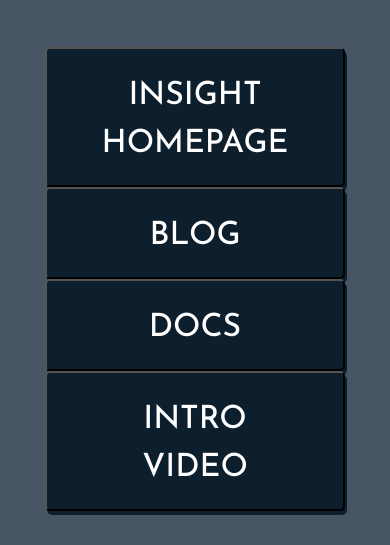
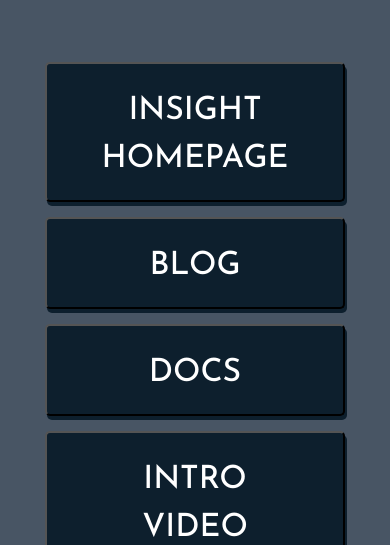
Before and after one commit to insight-icon/insight-icon-website, a plain HTML site: page index.html in a window 390 px wide. Shown: the part 233-778 px from the top of the page. Drawn offline with nearby package versions, Linux system fonts and the light colour scheme.

Commit message:
fix bugs in mobile, tablet view

```diff
--- a/css/styles.css
+++ b/css/styles.css
@@ -105,3 +105,7 @@ button:active {
 button:focus {
 	outline:0;
 }
+
+.col-lg-4, .col-lg-3, .col-lg-6, .col-lg-12 {
+	margin-top: 15px;
+}
--- a/index.html
+++ b/index.html
@@ -47,7 +47,7 @@
     <div class="tagline">Decentralized Consensus | ICON Blockchain</div>
     <div class="container">
         <div class="row">
-            <div class="col-md-3">
+            <div class="col-lg-3">
                 <a href="#">
                     <button class="link-button" onclick="window.location.href='https://www.insightdatascience.com/'">
                         INSIGHT<br>HOMEPAGE
@@ -55,21 +55,21 @@
                 </a>
             </div>
 
-            <div class="col-md-3">
+            <div class="col-lg-3">
                 <a href="#">
                     <button class="link-button" onclick="window.location.href='https://www.blog.insight-icon.net/'">
                         BLOG
                     </button>
                 </a>
             </div>
-            <div class="col-md-3">
+            <div class="col-lg-3">
                 <a href="#">
                     <button class="link-button" onclick="window.location.href='https://www.docs.insight-icon.net/'">
                         DOCS
                     </button>
                 </a>
             </div>
-            <div class="col-md-3">
+            <div class="col-lg-3">
                 <a href="#">
                     <button class="link-button"
                             onclick="window.location.href='https://www.youtube.com/channel/UCM3NWeyoTRfJieSle-_8Gyg'">
@@ -79,12 +79,12 @@
             </div>
         </div>
         <!-- <div class="row">
-            <div class="col-md-6">
+            <div class="col-lg-6">
                 <a href="#">
                 <button class="link-button">GAME OF STAKES</button>
             </a>
             </div>
-            <div class="col-md-6">
+            <div class="col-lg-6">
                 <a href="#">
                 <button class="link-button">NETWORK HEALTH</button>
             </a>
```
